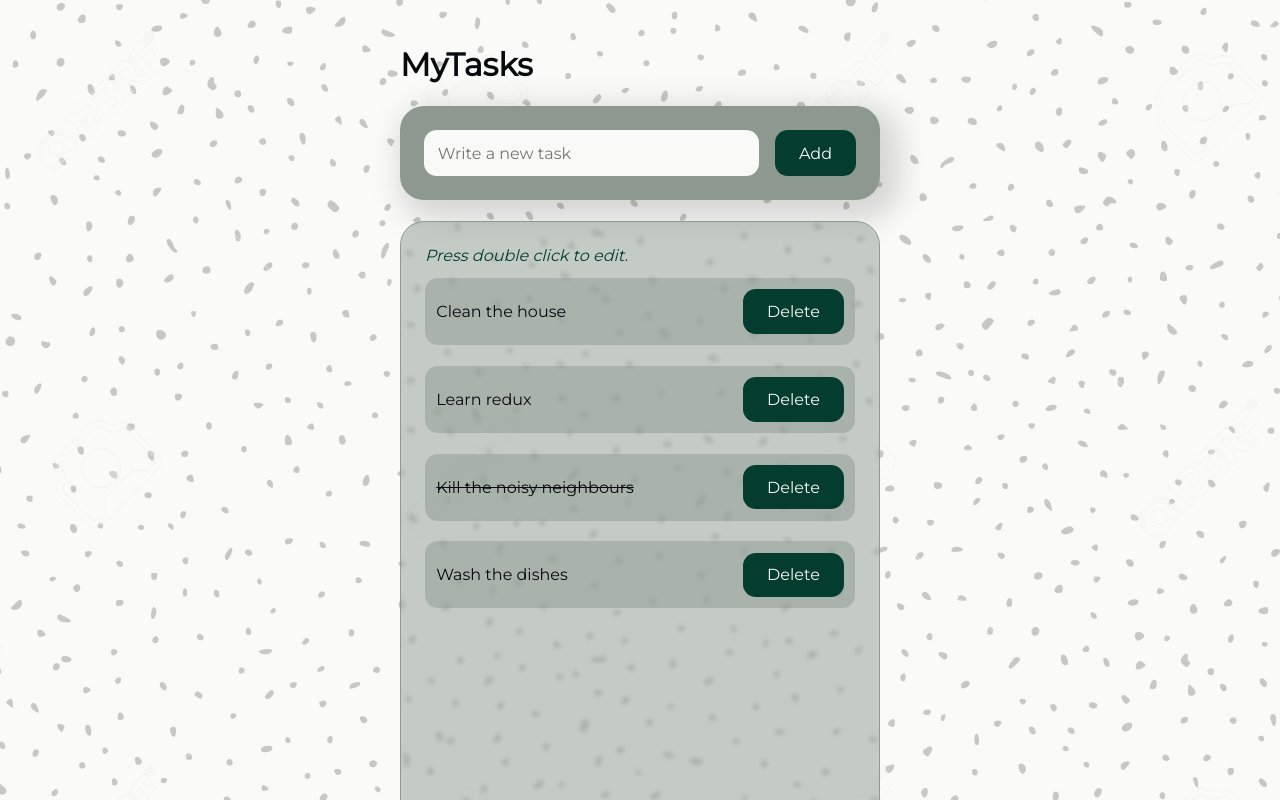
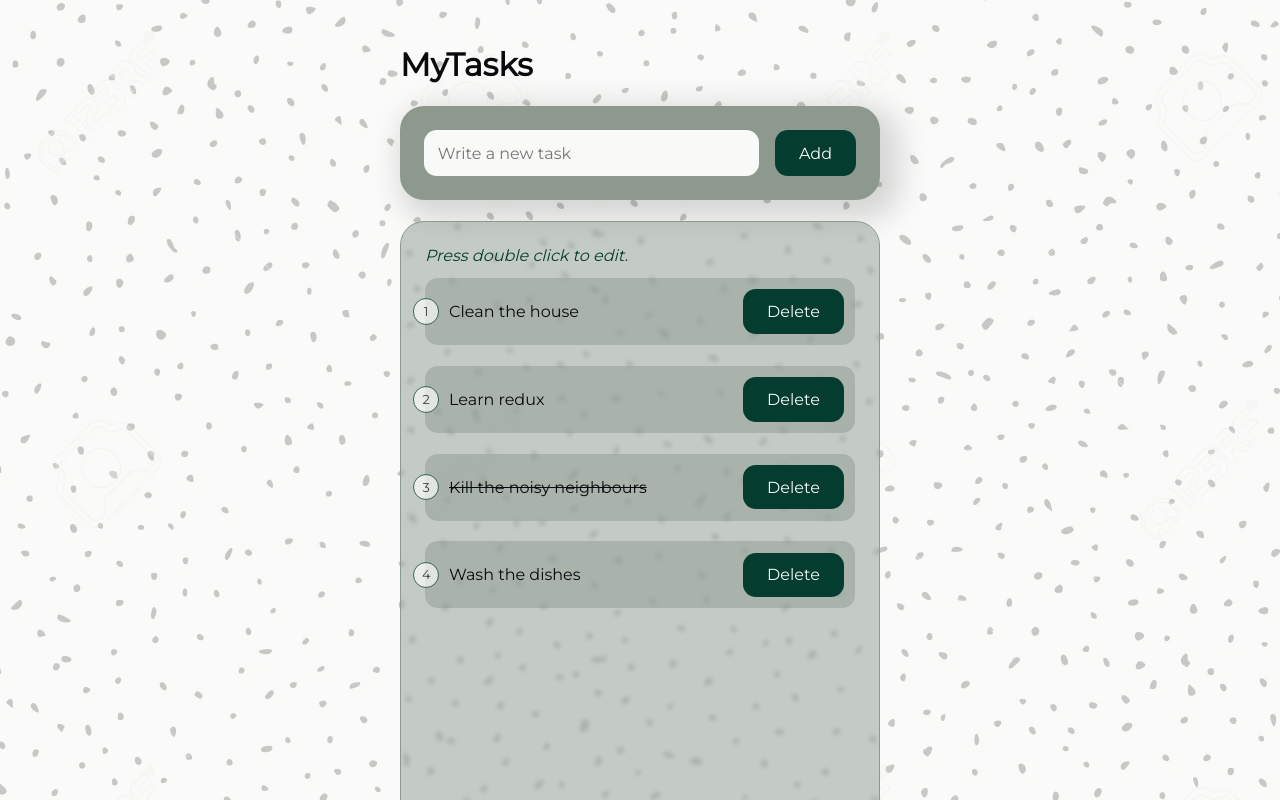
Before and after one commit to xfontr/202207-w6ch1-xifre-font, a React (Create React App) app: page / in a window 1280 px wide. Shown: the top 800 px of the page. Built offline with nearby package versions, Linux system fonts and the light colour scheme.

Commit message:
Displays an id for each task, with style. Tested

```diff
--- a/src/components/TaskItem/TaskItem.tsx
+++ b/src/components/TaskItem/TaskItem.tsx
@@ -76,6 +76,7 @@ const TaskItem = ({ task }: TaskProps): JSX.Element => {
           toggleStatus(task.id);
         }}
       >
+        <span className="task-container__id">{task.id}</span>
         {!isEdit && (
           <span
             className={`task-name${task.done ? " task-name--done" : ""}`}
--- a/src/components/TaskItem/TaskItemStyled.ts
+++ b/src/components/TaskItem/TaskItemStyled.ts
@@ -1,7 +1,8 @@
 import styled from "styled-components";
 
 const TaskItemStyled = styled.li`
-  padding: var(--container-padding--small);
+  padding: var(--container-padding--small) var(--container-padding--small)
+    var(--container-padding--small) 1.5rem;
   border-radius: var(--rad-border--small);
   background-color: var(--secondary-color--low);
   transition: 0.1s;
@@ -38,6 +39,30 @@ const TaskItemStyled = styled.li`
     outline: none;
     width: 75%;
   }
+
+  & .task-container__id {
+    position: absolute;
+    left: 2.5%;
+    height: 1.65rem;
+    width: 1.65rem;
+
+    display: flex;
+    justify-content: center;
+    align-items: center;
+
+    opacity: 0.7;
+    font-size: 0.8rem;
+    border-radius: 50%;
+    background-color: var(--primary-color);
+    border: 1px solid var(--contrast-color);
+    transition: 1s;
+  }
+
+  & .task-container__id:hover {
+    opacity: 1;
+    transform: rotateX(999deg);
+    transition: 5s;
+  }
 `;
 
 export default TaskItemStyled;
```
Also changed, not shown: 1 other file (tests, documents, lock files or other folders).
